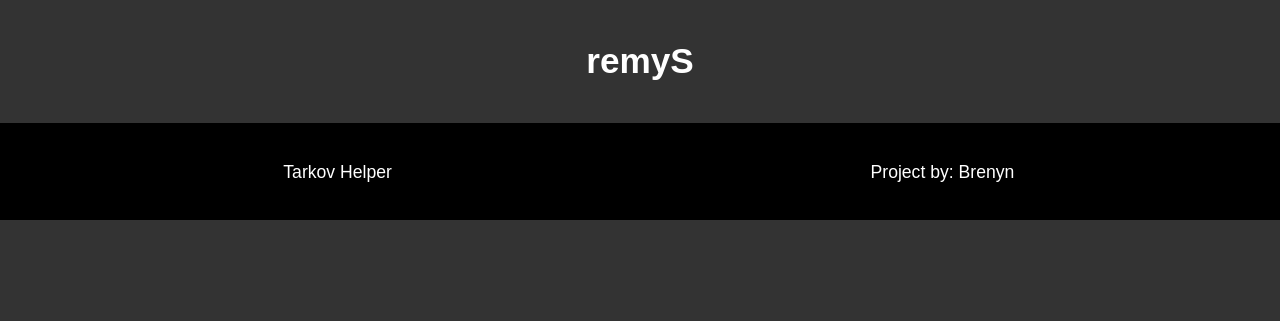
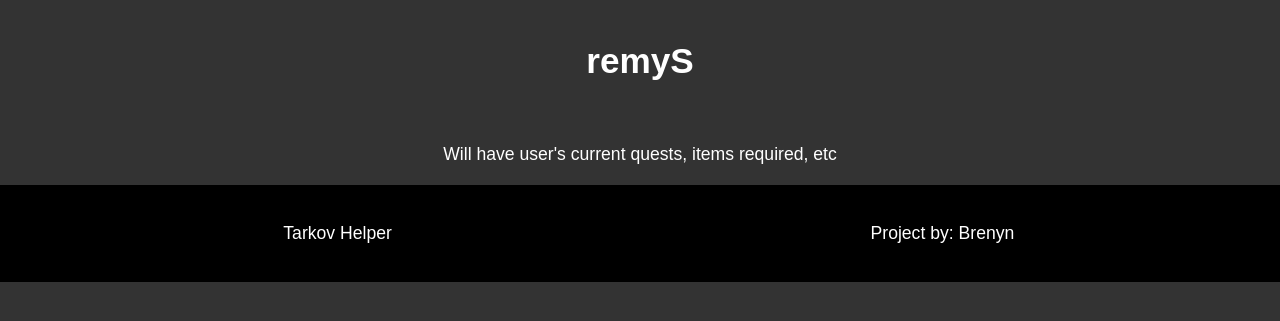
Before and after one commit to brenyn/tarkov-helper, a Flask app: page /account in a window 1280 px wide. Shown: the part 83-404 px from the top of the page. Run offline with Flask 2, Linux system fonts and the light colour scheme; a user stored in the database is signed in; some web fonts are replaced.

Commit message:
account page

```diff
--- a/helper/templates/account.html
+++ b/helper/templates/account.html
@@ -6,4 +6,5 @@
 
 {% block content %}
   <h1>{{ current_user.username }}</h1>
+  <p>Will have user's current quests, items required, etc</p>
 {% endblock content %}
```
